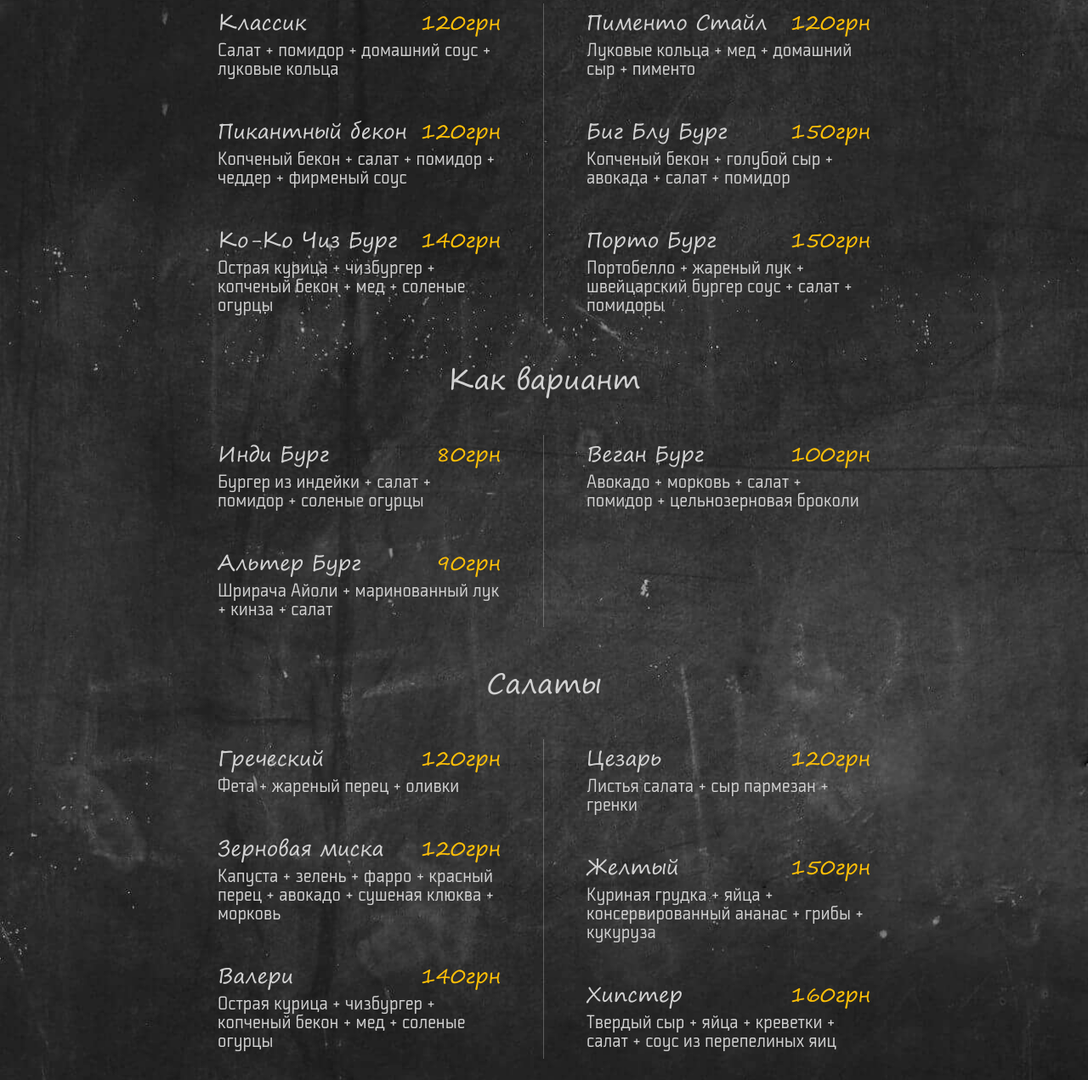
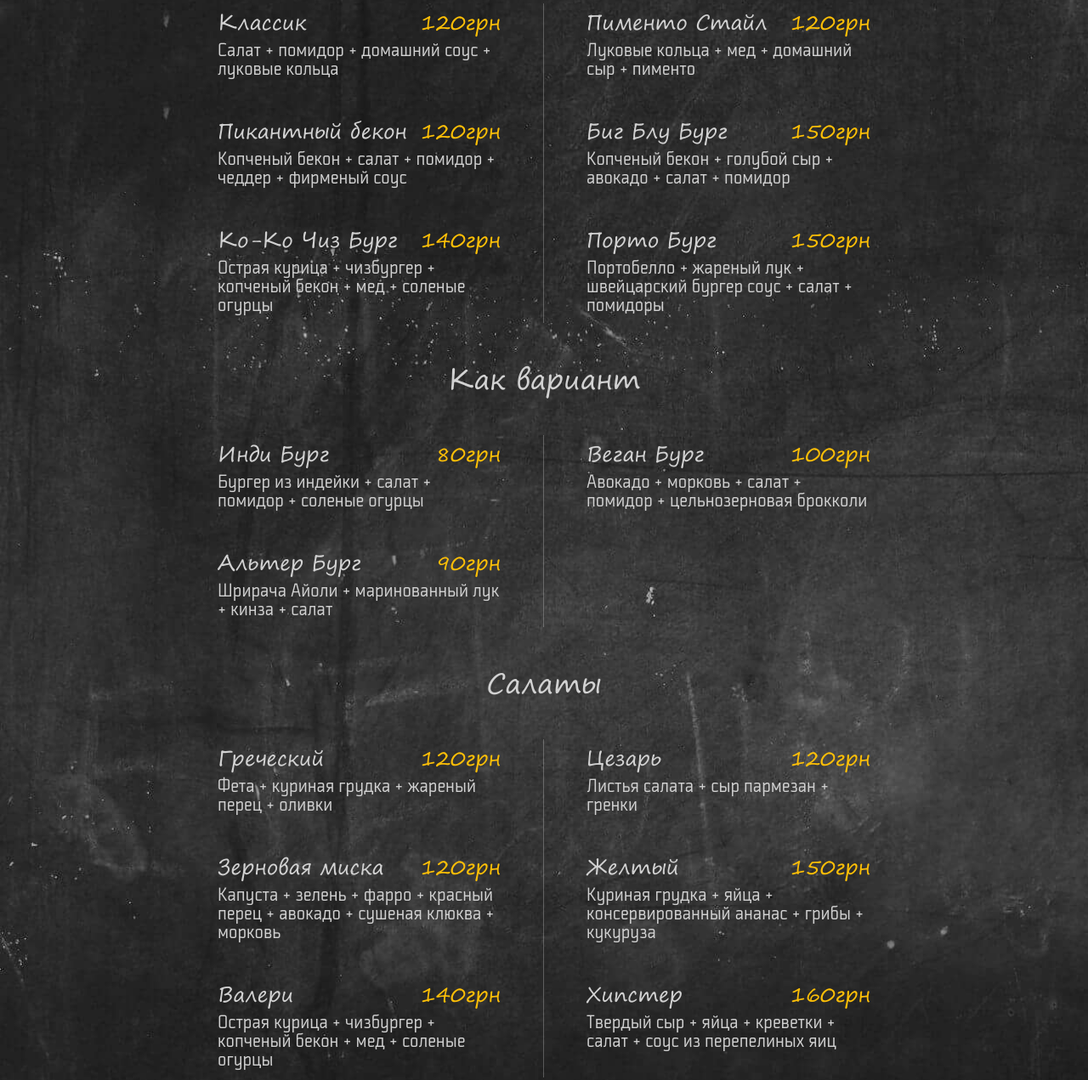
Before and after one commit to havkabar/havkabar.github.io, a plain HTML site: page menu.html in a window 1280 px wide. Shown: the part 358-1629 px from the top of the page at 85% size. Drawn offline with Linux system fonts and the light colour scheme.

Commit message:
Add files via upload

```diff
--- a/menu.html
+++ b/menu.html
@@ -52,7 +52,7 @@
                         <h2 class="menu-side__name-and-price">Пименто Стайл <span class="highlight-pro">120грн</span></h2>
                         <p class="menu-side__description">Луковые кольца + мед + домашний сыр + пименто</p>
                         <h2 class="menu-side__name-and-price">Биг Блу Бург <span class="highlight-pro">150грн</span></h2>
-                        <p class="menu-side__description">Копченый бекон + голубой сыр + авокада + салат + помидор</p>
+                        <p class="menu-side__description">Копченый бекон + голубой сыр + авокадо + салат + помидор</p>
                         <h2 class="menu-side__name-and-price">Порто Бург <span class="highlight-pro">150грн</span></h2>
                         <p class="menu-side__description">Портобелло + жареный лук + швейцарский бургер соус + салат + помидоры</p>
                     </div>
@@ -67,14 +67,14 @@
                     </div>
                     <div class="menu-side menu-side_padding-left">
                         <h2 class="menu-side__name-and-price">Веган Бург<span class="highlight-pro">100грн</span></h2>
-                        <p class="menu-side__description">Авокадо + морковь + салат + помидор + цельнозерновая броколи</p>
+                        <p class="menu-side__description">Авокадо + морковь + салат + помидор + цельнозерновая брокколи</p>
                     </div>
                 </div>
                 <h2 class="menu-title">Салаты</h2>
                 <div class="menu-general-box">
                     <div class="menu-side menu-side_seporator menu-side_padding-right">
                         <h2 class="menu-side__name-and-price">Греческий<span class="highlight-pro">120грн</span></h2>
-                        <p class="menu-side__description">Фета + жареный перец + оливки</p>
+                        <p class="menu-side__description">Фета + куриная грудка + жареный перец + оливки</p>
                         <h2 class="menu-side__name-and-price">Зерновая миска<span class="highlight-pro">120грн</span></h2>
                         <p class="menu-side__description">Капуста + зелень + фарро + красный перец + авокадо + сушеная клюква + морковь</p>
                         <h2 class="menu-side__name-and-price">Валери<span class="highlight-pro">140грн</span></h2>
```
Also changed, not shown: discounts.html (+2 -2 lines).
